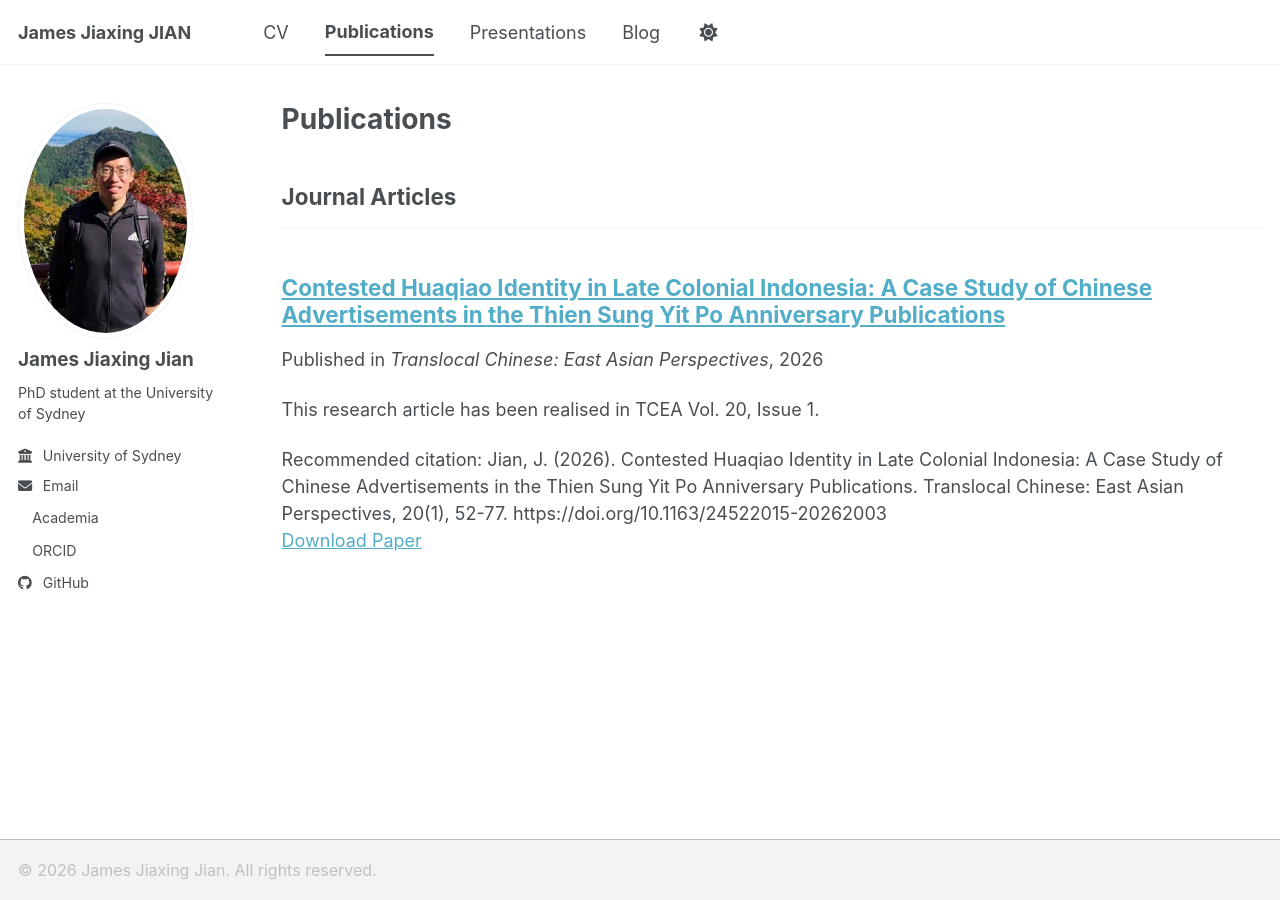
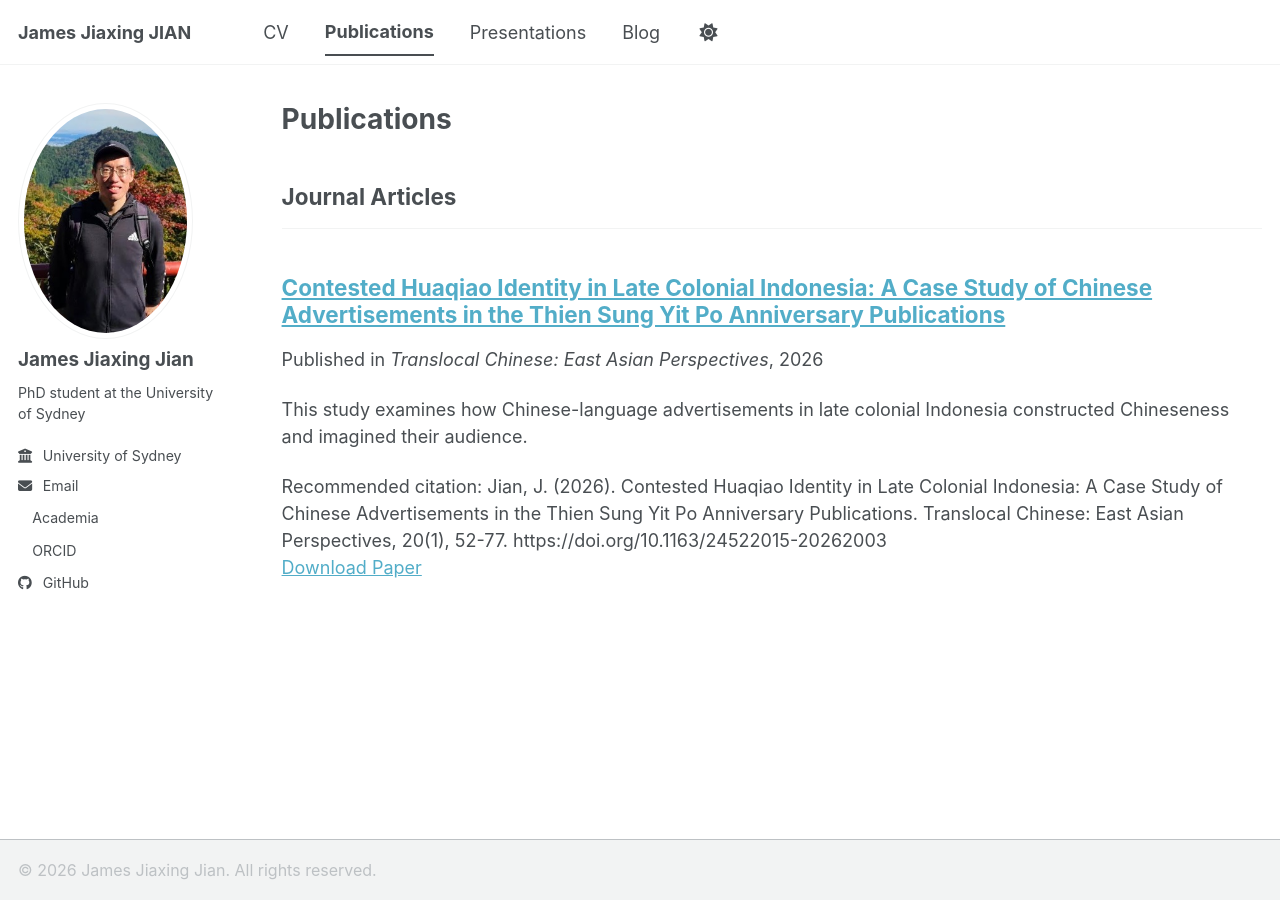
Before and after one commit to jamesjiaxingjian/jamesjiaxingjian.github.io, a Jekyll site: the page built from _pages/publications.html, in a window 1280 px wide. Built offline with Jekyll 4.4.1, drawn with Linux system fonts in a browser that asks for light colours; a style sheet for code colours, icons or effects is not loaded.

Commit message:
Update 2026-TCEA.md

```diff
--- a/_publications/2026-TCEA.md
+++ b/_publications/2026-TCEA.md
@@ -2,7 +2,7 @@
 title: "Contested Huaqiao Identity in Late Colonial Indonesia: A Case Study of Chinese Advertisements in the Thien Sung Yit Po Anniversary Publications"
 collection: publications
 category: manuscripts
-excerpt: 'This research article has been realised in TCEA Vol. 20, Issue 1.'
+excerpt: 'This study examines how Chinese-language advertisements in late colonial Indonesia constructed Chineseness and imagined their audience.'
 venue: 'Translocal Chinese: East Asian Perspectives'
 date: 2026-08-10
 slidesurl:
@@ -11,11 +11,11 @@ bibtexurl:
 citation: 'Jian, J. (2026). Contested Huaqiao Identity in Late Colonial Indonesia: A Case Study of Chinese Advertisements in the Thien Sung Yit Po Anniversary Publications. Translocal Chinese: East Asian Perspectives, 20(1), 52-77. https://doi.org/10.1163/24522015-20262003'
 ---
 
-##Abstract
+## Abstract
 Southeast Asia is an important region to examine and problematize Chineseness. Extant research on Chinese-language advertisements in the early twentieth century mainly focuses on China and Singapore, leaving Indonesian cases underexplored. This study examines how Chinese-language advertisements in late colonial Indonesia constructed Chineseness and imagined their audience. This article utilizes advertisements from anniversary editions of the Kuomintang-affiliated Thien Sung Yit Po (天聲日報) in the Dutch East Indies around 1930. This study argues that the Chineseness constructed in TSYP’s advertisements in late colonial Indonesia was contingent, based on local and transnational sociopolitical and economic context in the late Dutch colony, with hybridity and Chinese modernity intertwined with strategic Chinese nationalism. The findings challenge the essentialized Huaqiao identity disseminated by the Chinese nation-state, highlighting local Chinese agency in late colonial Indonesia.
 
-#Key words
+## Key words
 Huaqiao ; Chinese Indonesians; advertisements; Chineseness
 
-##Open Access
+## Open Access
 This is an open access article distributed under the terms of the cc by 4.0 license.
```
